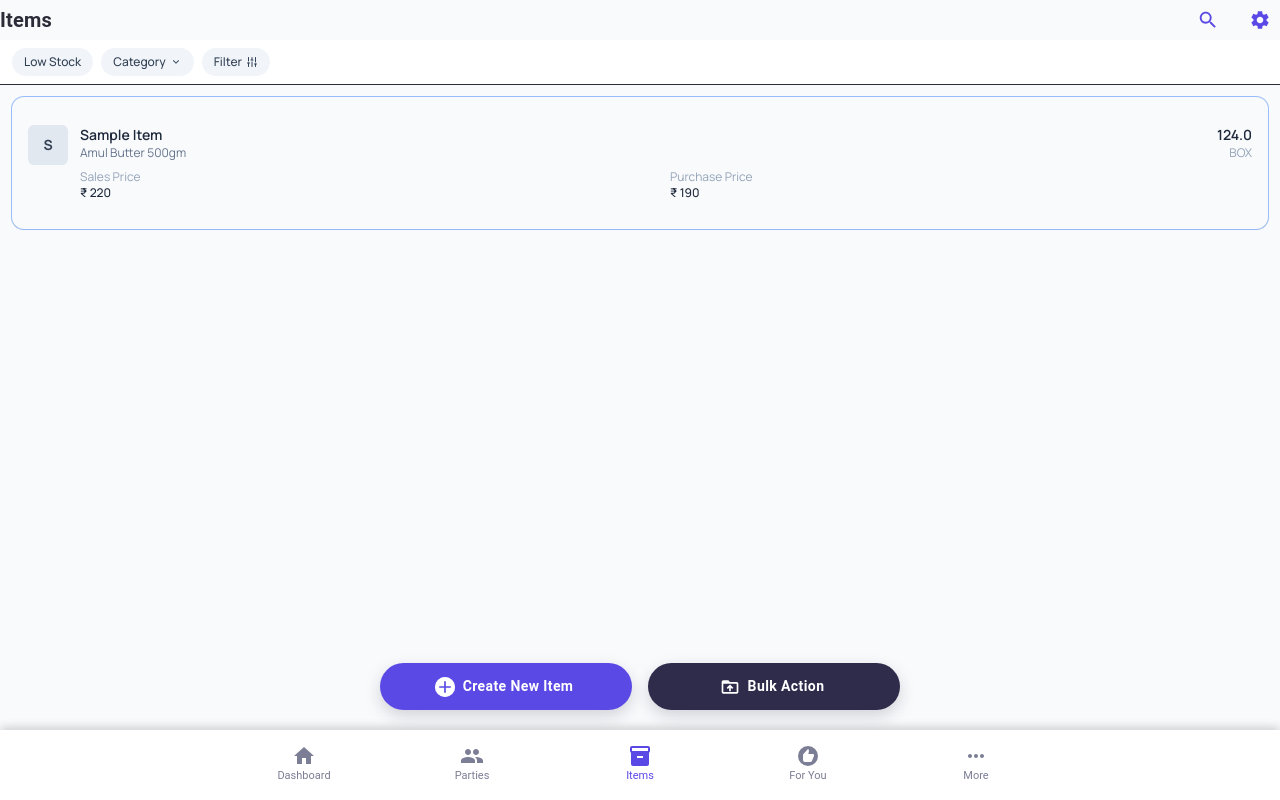
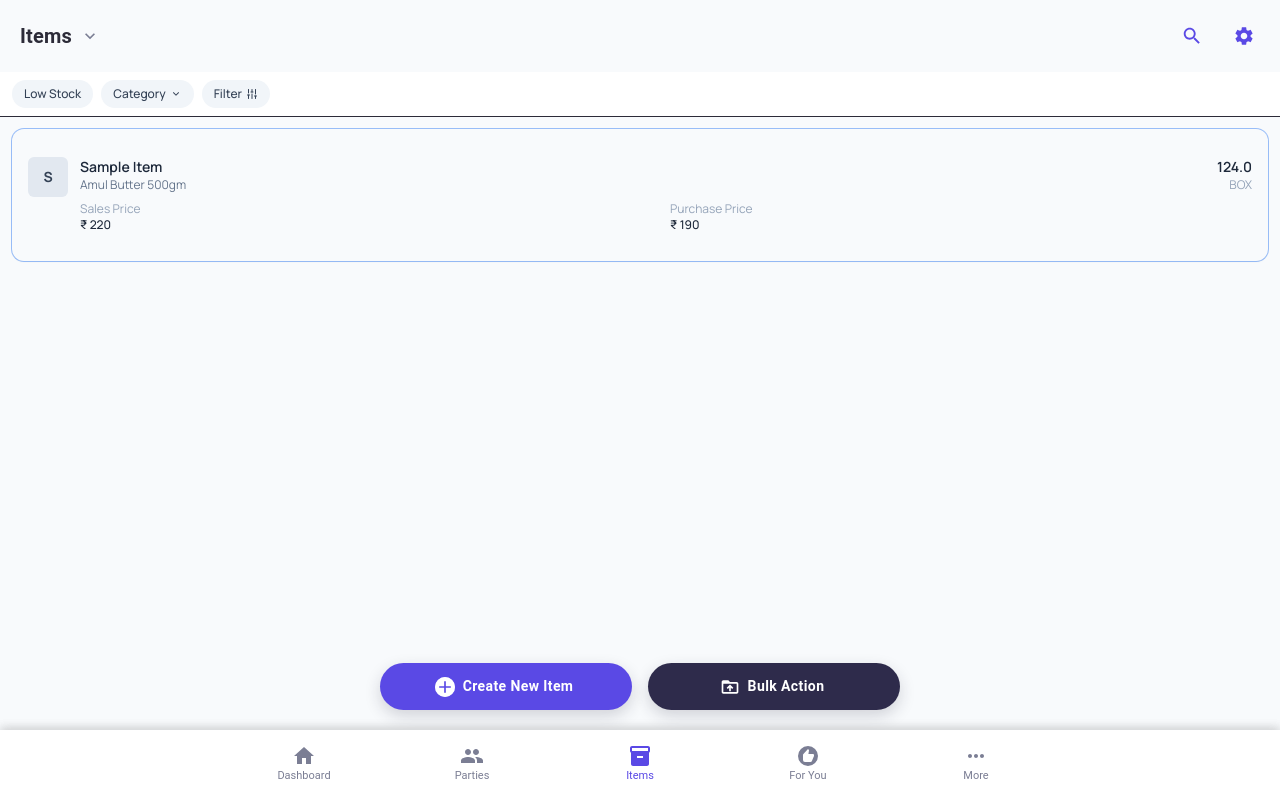
Before and after one commit to Manan-115/bill_app, a Next.js app in the folder ebill_app/: page /items in a window 1280 px wide. Built offline with nearby package versions, Linux system fonts and the light colour scheme.

Commit message:
feat: enhance ForYouPage layout and update topNavConfig with menu item properties

```diff
--- a/ebill_app/app/for-you/page.jsx
+++ b/ebill_app/app/for-you/page.jsx
@@ -15,7 +15,7 @@ export default function ForYouPage() {
               </p>
           </div>
 
-          <div className="p-4 space-y-4 flex-1">
+          <div className="p-4 space-y-4 flex-1 pb-24">
               {/* Recommended Section */}
               <Card className="rounded-2xl shadow-sm">
                   <CardContent className="p-4">
--- a/ebill_app/components/navigation/topNavConfig.js
+++ b/ebill_app/components/navigation/topNavConfig.js
@@ -69,6 +69,11 @@ export const topNavConfigs = {
   },
   items: {
     title: 'Items',
+    titleType: 'menu',
+    containerSx: {
+      px: 2,
+      py: 2,
+    },
     actionSx: {
       bgcolor: 'transparent',
       boxShadow: 'none',
```
